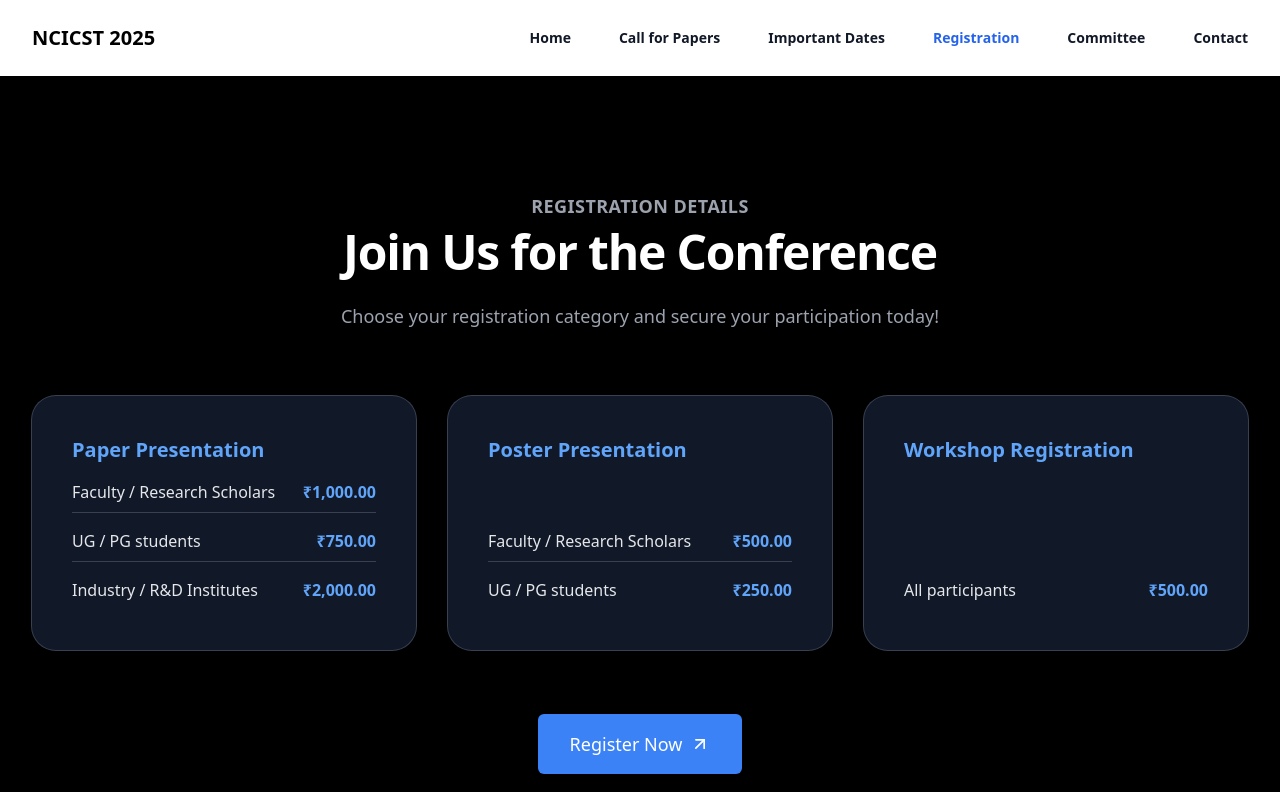
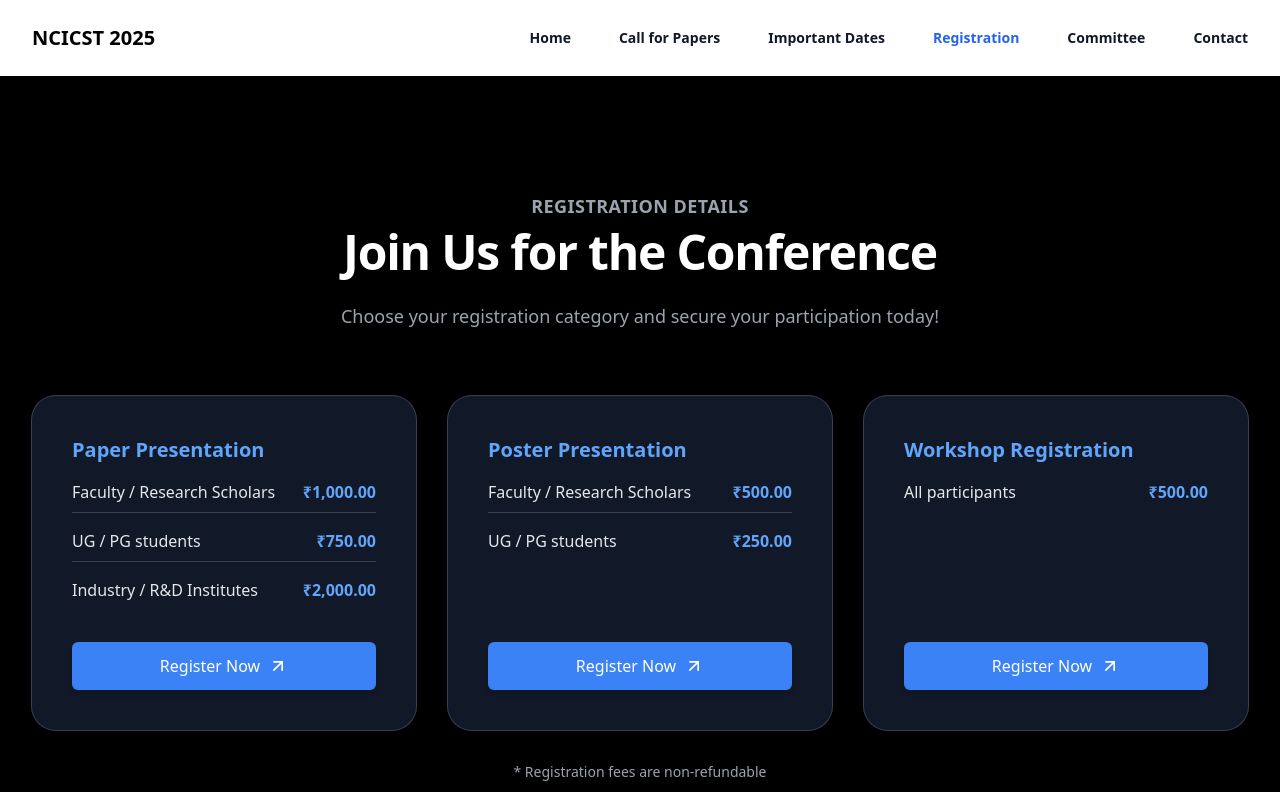
Before and after one commit to GVN101/conference-website, a React (Vite) app in the folder project/: page /registration in a window 1280 px wide. Shown: the top 792 px of the page. Built offline with nearby package versions, Linux system fonts and the light colour scheme.

Commit message:
regestration links

```diff
--- a/project/src/pages/Registration.tsx
+++ b/project/src/pages/Registration.tsx
@@ -26,18 +26,28 @@
 // ];
 
 // export default function Registration() {
+//   const RegistrationButton = () => (
+//     <a
+//       href="https://forms.gle/y7b9DP56Zk52jXW69"
+//       target="_blank"
+//       rel="noopener noreferrer"
+//       className="inline-flex items-center justify-center rounded-md bg-blue-500 px-6 py-3 text-base font-medium text-white shadow-md hover:bg-blue-600 transition-colors duration-300 w-full"
+//     >
+//       Register Now
+//       <ArrowUpRight className="ml-2 h-5 w-5 text-white" />
+//     </a>
+//   );
+
 //   return (
-//     <div className="bg-white py-24 sm:py-32">
+//     <div className="bg-black py-24 sm:py-32 text-white">
 //       <div className="mx-auto max-w-7xl px-6 lg:px-8">
 //         <div className="mx-auto max-w-2xl lg:text-center">
-//           <h2 className="text-base font-semibold leading-7 text-blue-600">
-//             Registration Details
-//           </h2>
-//           <p className="mt-2 text-3xl font-bold tracking-tight text-gray-900 sm:text-4xl">
+//           <h2 className="text-lg font-bold tracking-wide uppercase text-gray-400">Registration Details</h2>
+//           <p className="mt-2 text-4xl font-extrabold tracking-tight sm:text-5xl text-white">
 //             Join Us for the Conference
 //           </p>
-//           <p className="mt-6 text-lg leading-8 text-gray-600">
-//             Choose your registration category and secure your participation.
+//           <p className="mt-6 text-lg leading-8 text-gray-400">
+//             Choose your registration category and secure your participation today!
 //           </p>
 //         </div>
 
@@ -45,34 +55,26 @@
 //           {registrationTypes.map((tier) => (
 //             <div
 //               key={tier.type}
-//               className="flex flex-col justify-between rounded-3xl bg-white p-8 ring-1 ring-gray-200 xl:p-10"
+//               className="flex flex-col rounded-3xl bg-gray-900 p-8 shadow-lg ring-1 ring-gray-700 xl:p-10 text-gray-200"
 //             >
-//               <h3 className="text-lg font-semibold leading-8 text-gray-900">
-//                 {tier.type}
-//               </h3>
-//               <ul className="mt-4 space-y-3 text-sm leading-6 text-gray-600">
+//               <h3 className="text-xl font-semibold text-blue-400">{tier.type}</h3>
+//               <ul className="mt-4 space-y-4 text-base flex-grow">
 //                 {tier.categories.map((category) => (
-//                   <li key={category.name} className="flex justify-between">
+//                   <li key={category.name} className="flex justify-between border-b border-gray-700 pb-2 last:border-none">
 //                     <span>{category.name}</span>
-//                     <span className="font-bold text-gray-900">{category.price}</span>
+//                     <span className="font-bold text-blue-400">{category.price}</span>
 //                   </li>
 //                 ))}
 //               </ul>
+//               <div className="mt-8">
+//                 <RegistrationButton />
+//               </div>
 //             </div>
 //           ))}
 //         </div>
 
-//         <div className="mt-16 text-center">
-//           <a
-//             href="https://forms.google.com/conference-registration"
-//             target="_blank"
-//             rel="noopener noreferrer"
-//             className="inline-flex items-center rounded-md bg-blue-600 px-8 py-4 text-base font-medium text-white shadow-sm hover:bg-blue-700"
-//           >
-//             Register Now
-//             <ArrowUpRight className="ml-2 h-5 w-5" />
-//           </a>
-//           <p className="mt-4 text-sm text-gray-500">
+//         <div className="mt-8 text-center">
+//           <p className="text-sm text-gray-400">
 //             * Registration fees are non-refundable
 //           </p>
 //         </div>
@@ -92,6 +94,7 @@ const registrationTypes = [
       { name: 'UG / PG students', price: '₹750.00' },
       { name: 'Industry / R&D Institutes', price: '₹2,000.00' },
     ],
+    registrationLink: 'https://forms.gle/J1bqNB7tz96GxRrE7'
   },
   {
     type: 'Poster Presentation',
@@ -99,16 +102,30 @@ const registrationTypes = [
       { name: 'Faculty / Research Scholars', price: '₹500.00' },
       { name: 'UG / PG students', price: '₹250.00' },
     ],
+    registrationLink: 'https://forms.gle/MoX7mfDyo1hGyr1VA'
   },
   {
     type: 'Workshop Registration',
     categories: [
       { name: 'All participants', price: '₹500.00' },
     ],
+    registrationLink: '#'
   },
 ];
 
 export default function Registration() {
+  const RegistrationButton = ({ link }) => (
+    <a
+      href={link}
+      target="_blank"
+      rel="noopener noreferrer"
+      className="inline-flex items-center justify-center rounded-md bg-blue-500 px-6 py-3 text-base font-medium text-white shadow-md hover:bg-blue-600 transition-colors duration-300 w-full"
+    >
+      Register Now
+      <ArrowUpRight className="ml-2 h-5 w-5 text-white" />
+    </a>
+  );
+
   return (
     <div className="bg-black py-24 sm:py-32 text-white">
       <div className="mx-auto max-w-7xl px-6 lg:px-8">
@@ -126,10 +143,10 @@ export default function Registration() {
           {registrationTypes.map((tier) => (
             <div
               key={tier.type}
-              className="flex flex-col justify-between rounded-3xl bg-gray-900 p-8 shadow-lg ring-1 ring-gray-700 xl:p-10 text-gray-200"
+              className="flex flex-col rounded-3xl bg-gray-900 p-8 shadow-lg ring-1 ring-gray-700 xl:p-10 text-gray-200"
             >
               <h3 className="text-xl font-semibold text-blue-400">{tier.type}</h3>
-              <ul className="mt-4 space-y-4 text-base">
+              <ul className="mt-4 space-y-4 text-base flex-grow">
                 {tier.categories.map((category) => (
                   <li key={category.name} className="flex justify-between border-b border-gray-700 pb-2 last:border-none">
                     <span>{category.name}</span>
@@ -137,21 +154,15 @@ export default function Registration() {
                   </li>
                 ))}
               </ul>
+              <div className="mt-8">
+                <RegistrationButton link={tier.registrationLink} />
+              </div>
             </div>
           ))}
         </div>
 
-        <div className="mt-16 text-center">
-          <a
-            href="https://forms.google.com/conference-registration"
-            target="_blank"
-            rel="noopener noreferrer"
-            className="inline-flex items-center rounded-md bg-blue-500 px-8 py-4 text-lg font-medium text-white shadow-md hover:bg-blue-600"
-          >
-            Register Now
-            <ArrowUpRight className="ml-2 h-5 w-5 text-white" />
-          </a>
-          <p className="mt-4 text-sm text-gray-400">
+        <div className="mt-8 text-center">
+          <p className="text-sm text-gray-400">
             * Registration fees are non-refundable
           </p>
         </div>
```
